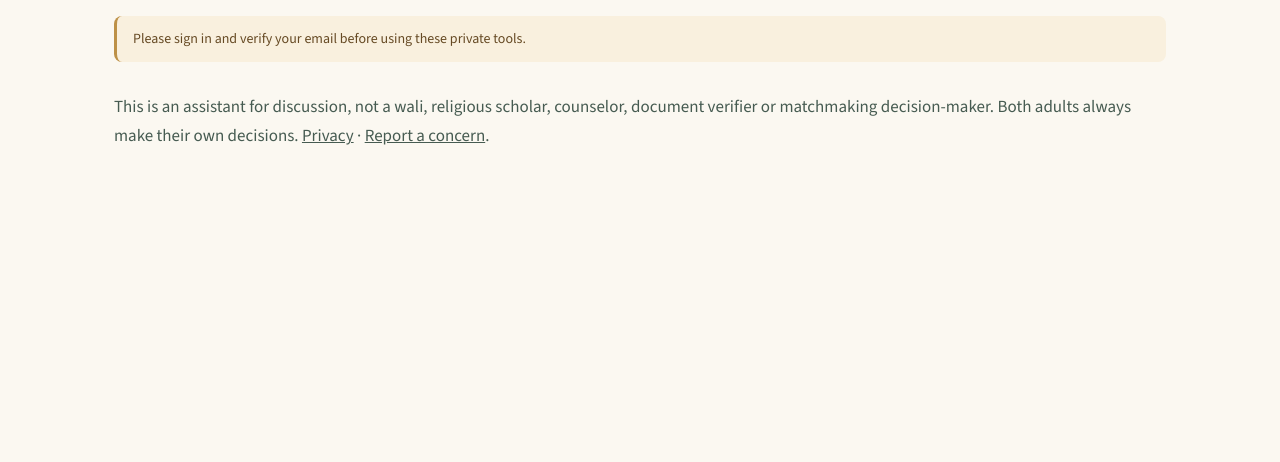
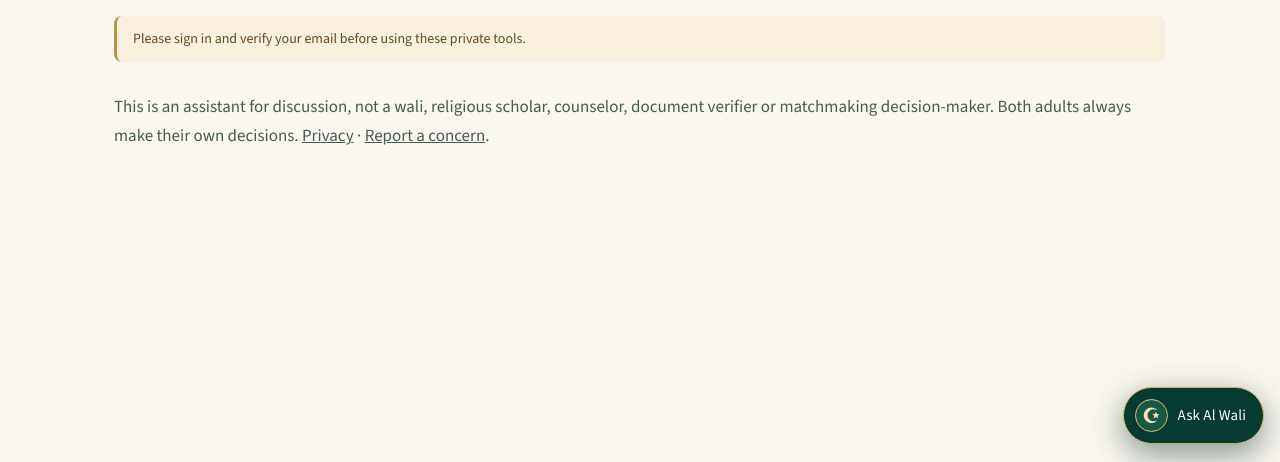
Before and after one commit to jaiv007x-cell/amanikah, a plain HTML site: page site/account/family.html in a window 1280 px wide. Shown: the part 338-800 px from the top of the page. Drawn offline with nearby package versions, Linux system fonts and the light colour scheme; no server answers.

Commit message:
feat(al-wali): surface accessible floating marriage guide on account and safety pages

```diff
--- a/site/account/family.html
+++ b/site/account/family.html
@@ -96,4 +96,5 @@ small,.muted{color:#536b5d}hr{border:0;border-top:1px solid #e1d3b7;margin:24px
 <p style="margin-top:30px" class="muted">This is an assistant for discussion, not a wali, religious scholar, counselor, document verifier or matchmaking decision-maker. Both adults always make their own decisions. <a href="/privacy.html">Privacy</a> · <a href="/safety.html">Report a concern</a>.</p>
 </main>
 <script src="/js/platform.js"></script><script src="/js/account-family-studio.js?v=1"></script>
+<script src="/js/al-wali.js?v=1" defer></script>
 </body></html>
```
